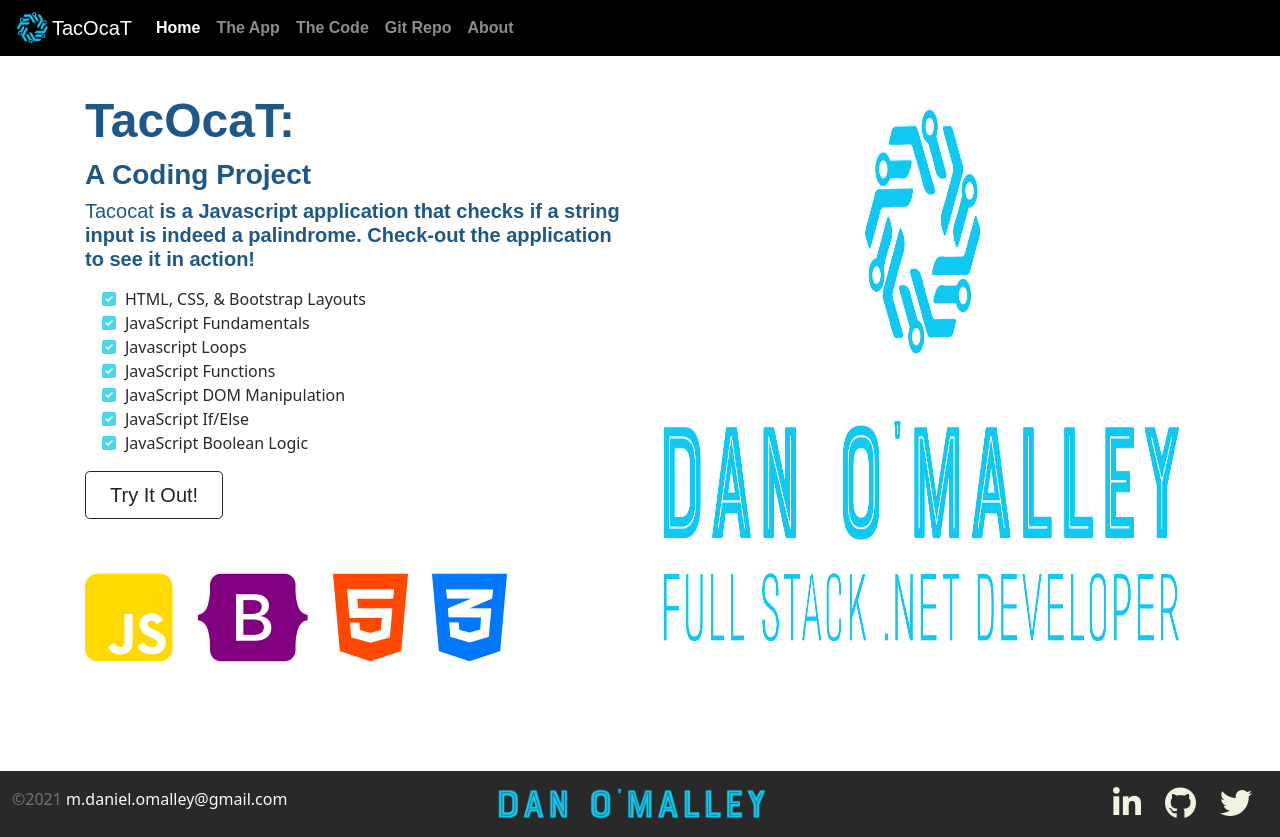
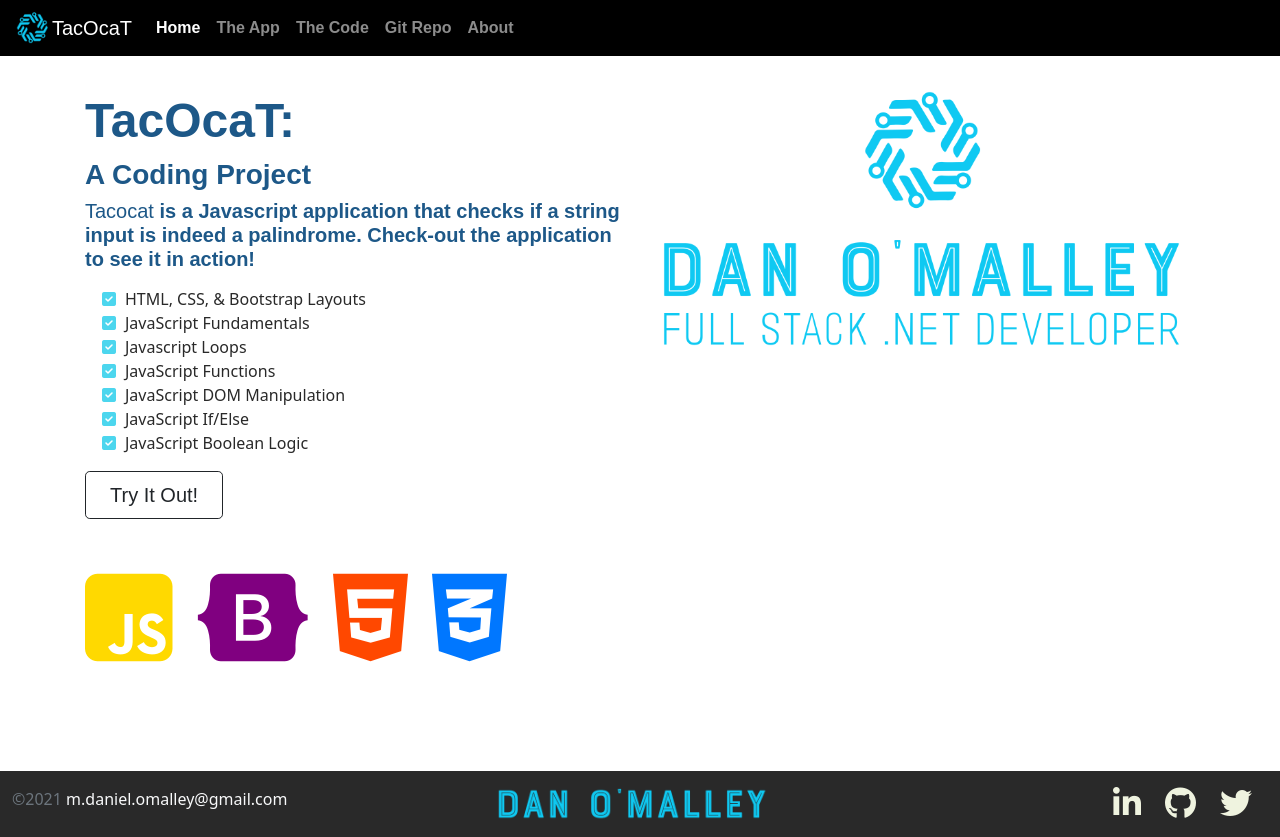
Before and after one commit to mdanielomalley/TacoCat, a plain HTML site: page index.html in a window 1280 px wide. Drawn offline with nearby package versions, Linux system fonts and the light colour scheme; a web font is replaced by a local one.

Commit message:
Fixed UI
Commit

```diff
--- a/index.html
+++ b/index.html
@@ -100,11 +100,11 @@
                           </div>
                       </h5>
                </div>
-               <div class="col d-flex align-content-center">
-                   <img src="img/Color logo - no background.png"
-                   class="img-fluid center-block d-block mx-auto"
-                   alt="App LOGO" width="700" height="500">
-               </div>
+               <div class="col">
+                <img src="img/Color logo - no background.png"
+                class="img-fluid center-block d-block mx-auto"
+                alt="App LOGO" width="700" height="500">
+            </div>
            </div>
        </div>
     </main>
```
